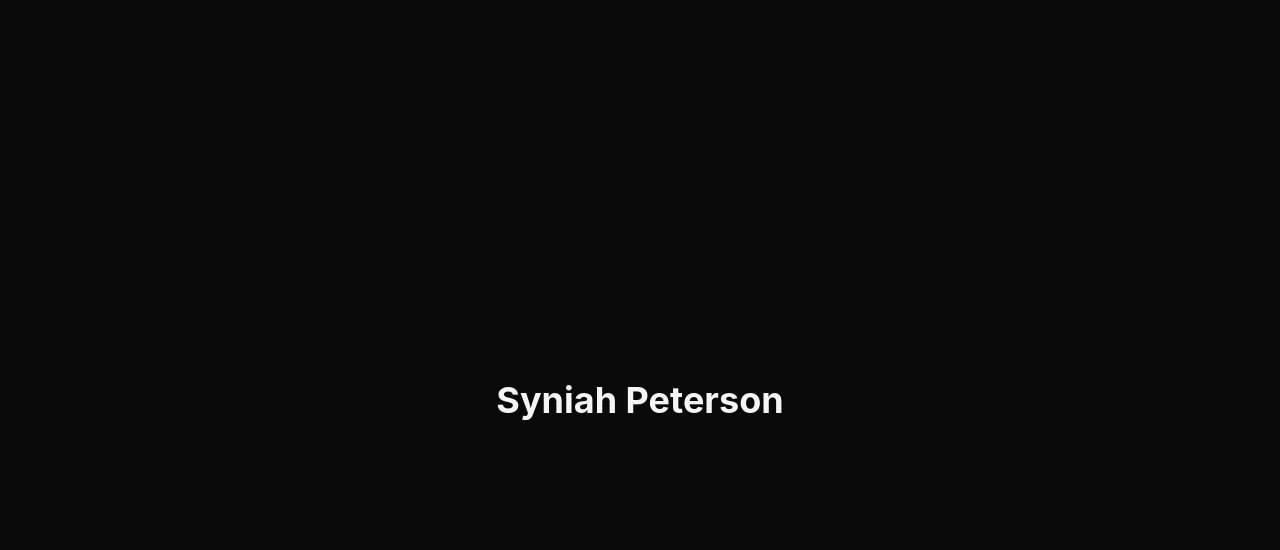
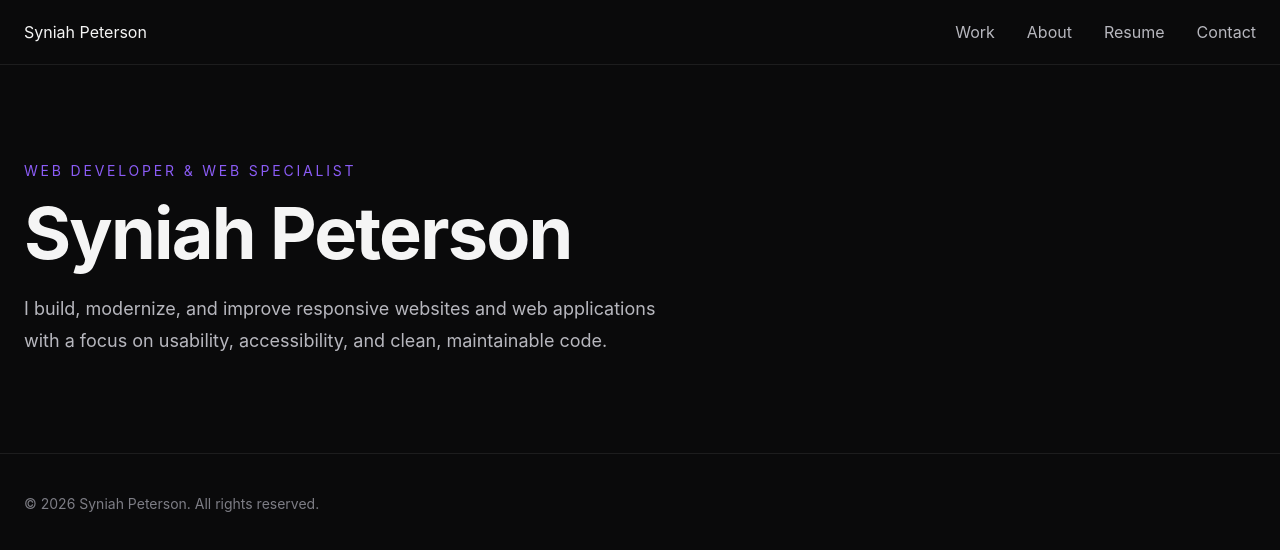
Before and after one commit to syniahpeterson/portfolio-v2, a React (Vite) app: page / in a window 1280 px wide. Shown: the top 550 px of the page. Built offline with nearby package versions, Linux system fonts and the light colour scheme.

Commit message:
feat: add application layout structure

```diff
--- a/src/App.jsx
+++ b/src/App.jsx
@@ -1,10 +1,11 @@
+import Layout from "./components/layout/Layout";
+import Home from "./pages/Home";
+
 function App() {
   return (
-    <main className="min-h-screen bg-[var(--color-background)] text-[var(--color-text)]">
-      <div className="mx-auto flex min-h-screen max-w-[var(--container-width)] items-center justify-center px-6">
-        <h1 className="text-4xl font-bold">Syniah Peterson</h1>
-      </div>
-    </main>
+    <Layout>
+      <Home />
+    </Layout>
   );
 }
 
--- /dev/null
+++ b/src/components/layout/Footer.jsx
@@ -0,0 +1,13 @@
+function Footer() {
+  return (
+    <footer className="border-t border-[var(--color-border)]">
+      <div className="mx-auto max-w-[var(--container-width)] px-6 py-10">
+        <p className="text-sm text-[var(--color-text-muted)]">
+          © 2026 Syniah Peterson. All rights reserved.
+        </p>
+      </div>
+    </footer>
+  );
+}
+
+export default Footer;
--- /dev/null
+++ b/src/components/layout/Layout.jsx
@@ -0,0 +1,16 @@
+import Navbar from "./Navbar";
+import Footer from "./Footer";
+
+function Layout({ children }) {
+  return (
+    <div className="min-h-screen bg-[var(--color-background)] text-[var(--color-text)]">
+      <Navbar />
+
+      <main>{children}</main>
+
+      <Footer />
+    </div>
+  );
+}
+
+export default Layout;
--- /dev/null
+++ b/src/components/layout/Navbar.jsx
@@ -0,0 +1,41 @@
+function Navbar() {
+  return (
+    <header className="border-b border-[var(--color-border)]">
+      <div className="mx-auto flex max-w-[var(--container-width)] items-center justify-between px-6 py-5">
+        <a href="/" className="font-semibold text-[var(--color-text)]">
+          Syniah Peterson
+        </a>
+
+        <nav aria-label="Primary navigation">
+          <ul className="flex items-center gap-8">
+            <li>
+              <a href="/" className="text-[var(--color-text-secondary)]">
+                Work
+              </a>
+            </li>
+
+            <li>
+              <a href="/" className="text-[var(--color-text-secondary)]">
+                About
+              </a>
+            </li>
+
+            <li>
+              <a href="/" className="text-[var(--color-text-secondary)]">
+                Resume
+              </a>
+            </li>
+
+            <li>
+              <a href="/" className="text-[var(--color-text-secondary)]">
+                Contact
+              </a>
+            </li>
+          </ul>
+        </nav>
+      </div>
+    </header>
+  );
+}
+
+export default Navbar;
--- /dev/null
+++ b/src/pages/Home.jsx
@@ -0,0 +1,20 @@
+function Home() {
+  return (
+    <section className="mx-auto max-w-[var(--container-width)] px-6 py-24">
+      <p className="mb-4 text-sm uppercase tracking-[0.2em] text-[var(--color-purple)]">
+        Web Developer & Web Specialist
+      </p>
+
+      <h1 className="max-w-4xl text-5xl font-bold tracking-tight md:text-7xl">
+        Syniah Peterson
+      </h1>
+
+      <p className="mt-6 max-w-2xl text-lg leading-8 text-[var(--color-text-secondary)]">
+        I build, modernize, and improve responsive websites and web applications
+        with a focus on usability, accessibility, and clean, maintainable code.
+      </p>
+    </section>
+  );
+}
+
+export default Home;
```
